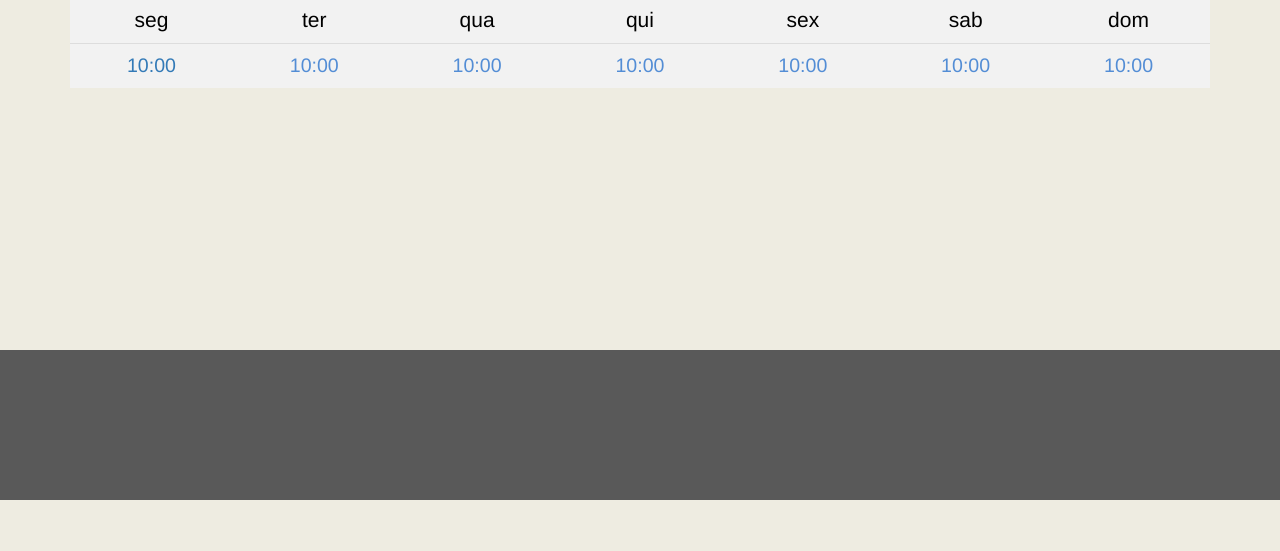
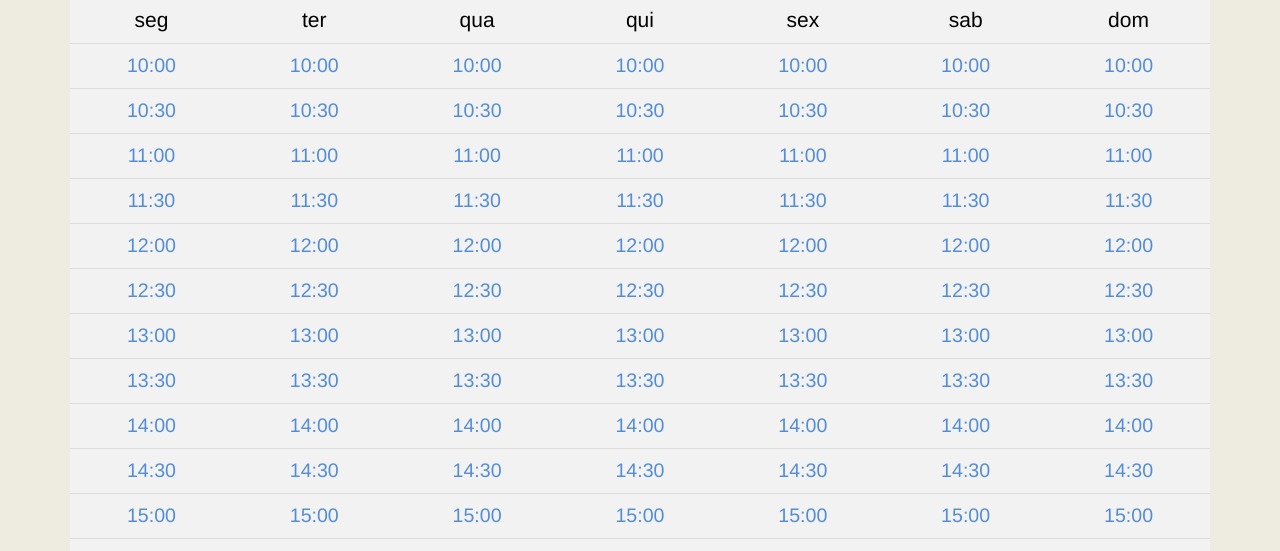
Before and after one commit to taylorjeftedasilva/TrabalhoFc, a plain HTML site: page index.html in a window 1280 px wide. Shown: the part 244-795 px from the top of the page. Drawn offline with Linux system fonts and the light colour scheme.

Commit message:
adição do arquivo javascript, para gerar de forma automática as <tr>s e <td>s

```diff
--- a/index.html
+++ b/index.html
@@ -25,22 +25,12 @@
             <td class="domingo">dom</td>
             </tr>
         </thead>
-        <tbody class="container">
-
-          <tr>
-            <td class="segunda"><a href="form.html">10:00</a></td>
-            <td class="terca">10:00</td>
-            <td class="quarta">10:00</td>
-            <td class="quinta">10:00</td>
-            <td class="sexta">10:00</td>
-            <td class="sabado">10:00</td>
-            <td class="domingo">10:00</td>
-          </tr>
-
+        <tbody class="container" id="agenda">
         </tbody>
       </table>
     </main>
     <footer>
     </footer>
+    <script type="text/javascript" src="js/agendamento.js"></script>
   </body>
 </html>
--- /dev/null
+++ b/js/agendamento.js
@@ -0,0 +1,44 @@
+var hora = document.querySelector('#agenda');
+count=10;
+while (count<=20){
+  tabela(count,'00');
+  if (count == 20 || count >24){
+    break;
+  }
+  else{
+    tabela(count,30);
+  }
+  count++;
+}
+function tabela(h, y){
+  var tr =document.createElement('tr');
+  var tdSEgunda= document.createElement('td');
+  var tdTerca =document.createElement('td');
+  var tdQuarta =document.createElement('td');
+  var tdQuinta= document.createElement('td');
+  var tdSexta= document.createElement('td');
+  var tdSabado= document.createElement('td');
+  var tdDomingo= document.createElement('td')
+  tdSEgunda.classList.add("segunda");
+  tdTerca.classList.add("terca");
+  tdQuarta.classList.add("quarta");
+  tdQuinta.classList.add("quinta");
+  tdSexta.classList.add("sexta");
+  tdSabado.classList.add("sabado");
+  tdDomingo.classList.add("domingo")
+  tdSEgunda.textContent=h+':'+y;
+  tdTerca.textContent=h+':'+y;
+  tdQuarta.textContent=h+':'+y;
+  tdQuinta.textContent=h+':'+y;
+  tdSexta.textContent=h+':'+y;
+  tdSabado.textContent=h+':'+y;
+  tdDomingo.textContent=h+':'+y;
+  hora.appendChild(tr);
+  tr.appendChild(tdSEgunda);
+  tr.appendChild(tdTerca);
+  tr.appendChild(tdQuarta);
+  tr.appendChild(tdQuinta);
+  tr.appendChild(tdSexta);
+  tr.appendChild(tdSabado);
+  tr.appendChild(tdDomingo);
+}
```
Also changed, not shown: controle.html (+0 -1 lines).
